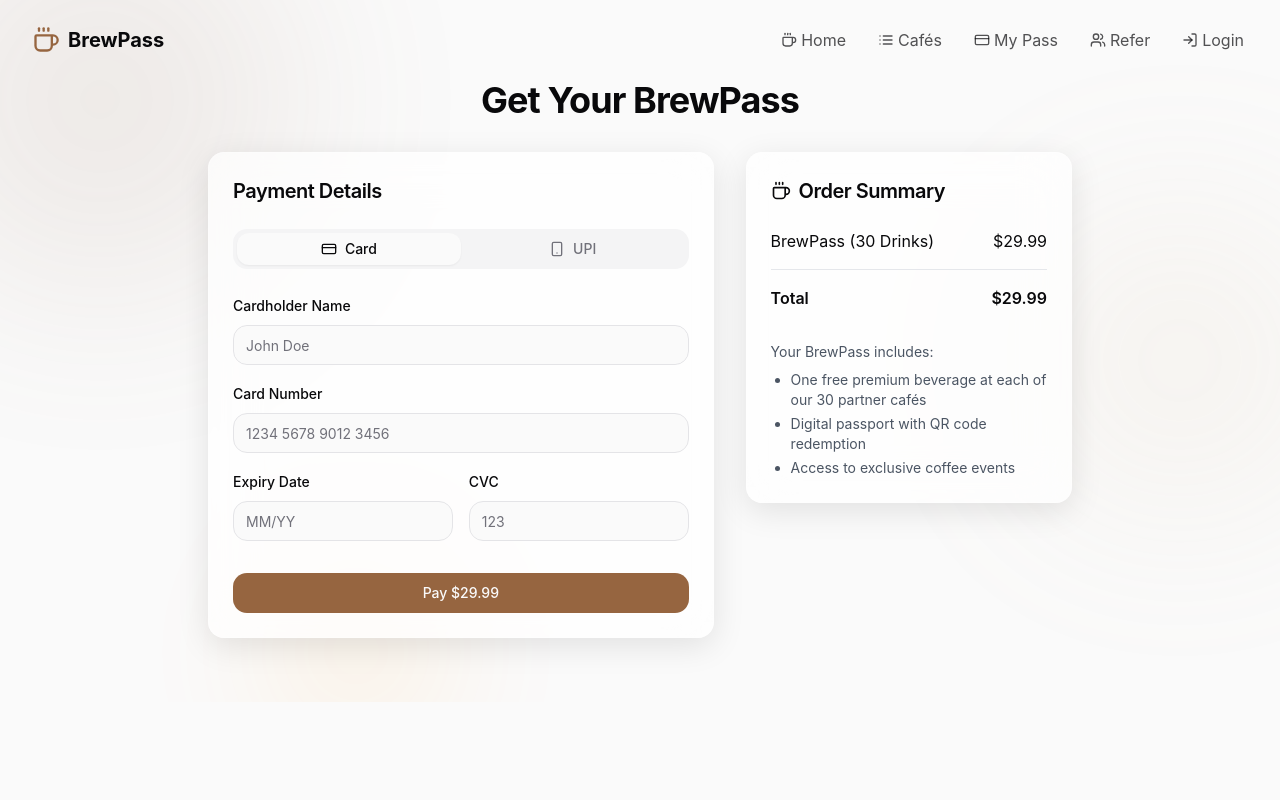
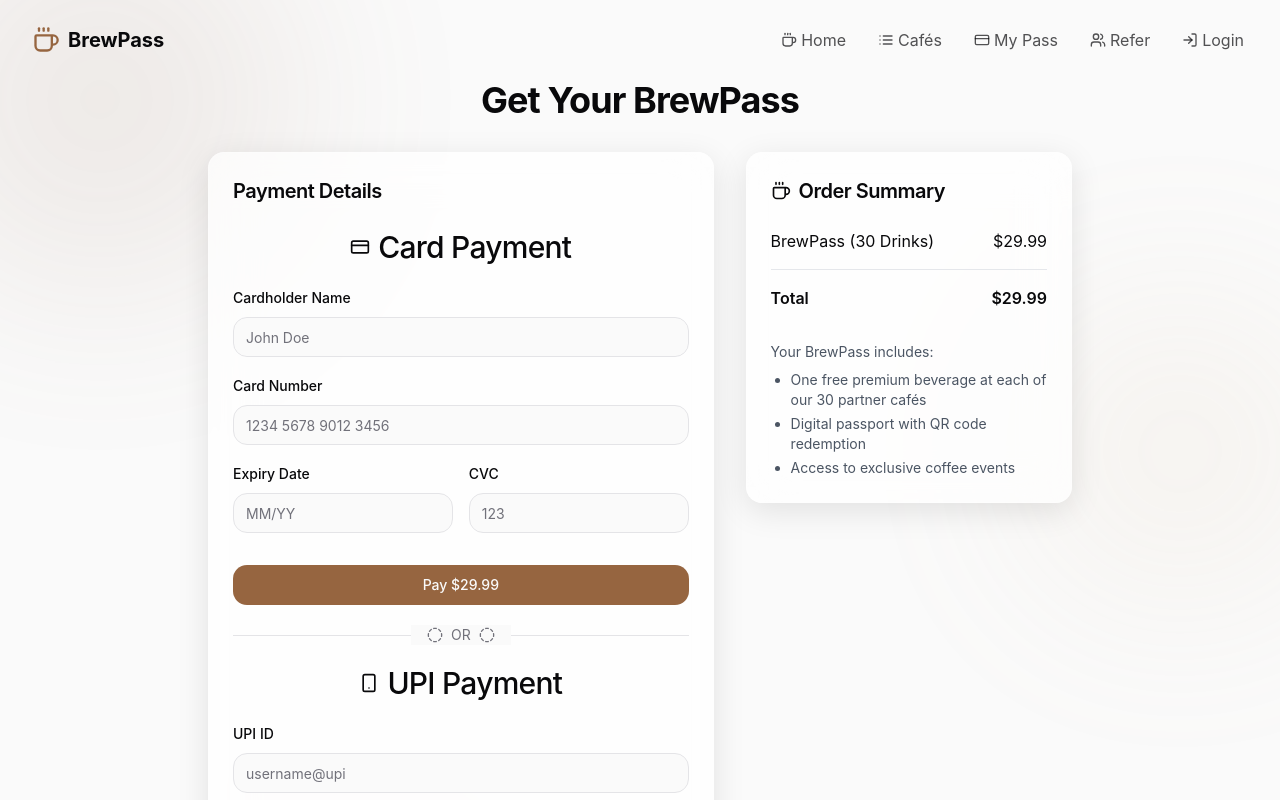
Before and after one commit to sahilkohli592/brewpass-explorer, a React (Vite) app: page /payment in a window 1280 px wide. Shown: the top 800 px of the page. Built offline with nearby package versions, Linux system fonts and the light colour scheme.

Commit message:
Add OR condition
Add an OR condition to the code.

```diff
--- a/src/pages/Payment.tsx
+++ b/src/pages/Payment.tsx
@@ -14,8 +14,9 @@ import {
 import { useToast } from '@/hooks/use-toast';
 import GlassmorphicCard from '@/components/ui/GlassmorphicCard';
 import BlurredBackground from '@/components/ui/BlurredBackground';
-import { CreditCard, Coffee, CheckCircle, Smartphone } from 'lucide-react';
+import { CreditCard, Coffee, CheckCircle, Smartphone, CircleDashed } from 'lucide-react';
 import { Tabs, TabsContent, TabsList, TabsTrigger } from '@/components/ui/tabs';
+import { Separator } from '@/components/ui/separator';
 
 const Payment = () => {
   const navigate = useNavigate();
@@ -60,19 +61,12 @@ const Payment = () => {
                 Payment Details
               </h2>
 
-              <Tabs defaultValue="card" onValueChange={setPaymentMethod} className="w-full">
-                <TabsList className="grid w-full grid-cols-2 mb-6">
-                  <TabsTrigger value="card" className="flex items-center justify-center gap-2">
-                    <CreditCard className="h-4 w-4" />
-                    Card
-                  </TabsTrigger>
-                  <TabsTrigger value="upi" className="flex items-center justify-center gap-2">
-                    <Smartphone className="h-4 w-4" />
-                    UPI
-                  </TabsTrigger>
-                </TabsList>
+              <div className="space-y-5 mb-6">
+                <div className="flex items-center justify-center gap-2">
+                  <CreditCard className="h-5 w-5" />
+                  <h3 className="font-medium">Card Payment</h3>
+                </div>
 
-                <TabsContent value="card">
                 <form onSubmit={handleSubmit} className="space-y-4">
                   <div className="space-y-2">
                     <Label htmlFor="name">Cardholder Name</Label>
@@ -110,9 +104,25 @@ const Payment = () => {
                     </Button>
                   </div>
                 </form>
-                </TabsContent>
 
-                <TabsContent value="upi">
+                <div className="relative my-8">
+                  <div className="absolute inset-0 flex items-center">
+                    <Separator className="w-full" />
+                  </div>
+                  <div className="relative flex justify-center">
+                    <span className="bg-background px-4 text-sm text-muted-foreground flex items-center gap-2">
+                      <CircleDashed className="h-4 w-4" />
+                      OR
+                      <CircleDashed className="h-4 w-4" />
+                    </span>
+                  </div>
+                </div>
+
+                <div className="flex items-center justify-center gap-2">
+                  <Smartphone className="h-5 w-5" />
+                  <h3 className="font-medium">UPI Payment</h3>
+                </div>
+
                 <form onSubmit={handleSubmit} className="space-y-4">
                   <div className="space-y-2">
                     <Label htmlFor="upiId">UPI ID</Label>
@@ -138,8 +148,7 @@ const Payment = () => {
                     </Button>
                   </div>
                 </form>
-                </TabsContent>
-              </Tabs>
+              </div>
             </GlassmorphicCard>
           </div>
 
```
Lines whose indentation alone changed are shown as unchanged.
